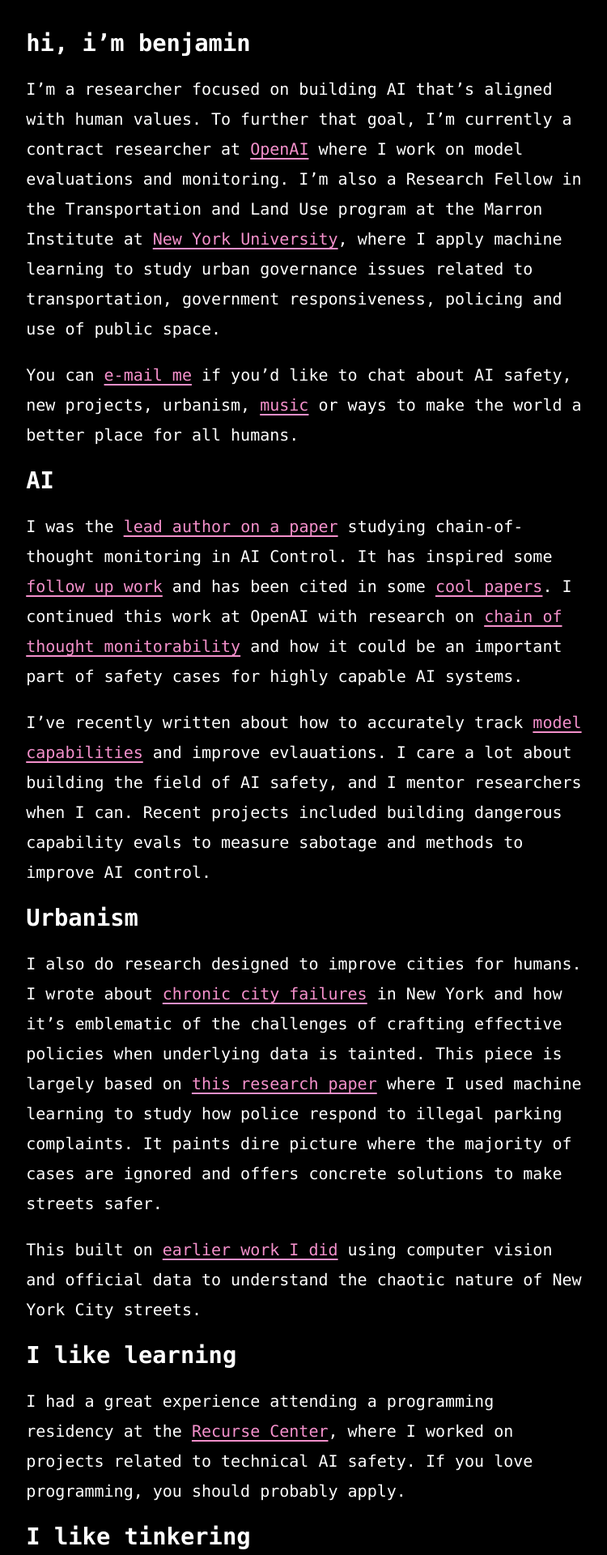
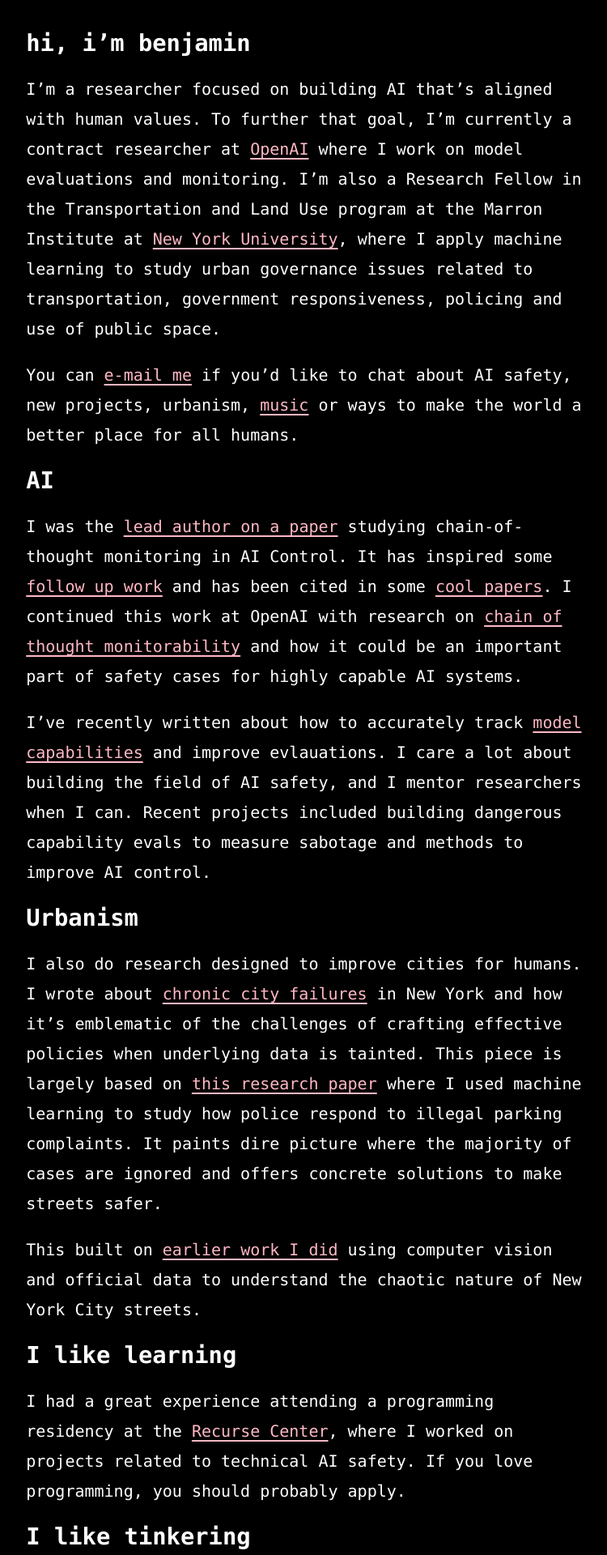
Before and after one commit to benarnav/benarnav.github.io, a Jekyll site: the page built from index.md, in a window 1280 px wide. Shown: the top 1920 px of the page at 81% size, without its empty margins (261-1011 px from the left). Built offline with Jekyll 4.4.1, drawn with Linux system fonts in a browser that asks for light colours; some web fonts are replaced.

Commit message:
link color

```diff
--- a/assets/css/mono.css
+++ b/assets/css/mono.css
@@ -19,14 +19,14 @@ body {
 }
 
 a {
-  color: #F490CB;
+  color: #ffb8c4;
   text-decoration: underline;
   text-decoration-thickness: 0.08em;
   text-underline-offset: 0.22em;
 }
 
 a:visited {
-  color: #F490CB;
+  color: #ffb8c4;
 }
 
 a:hover,
```
